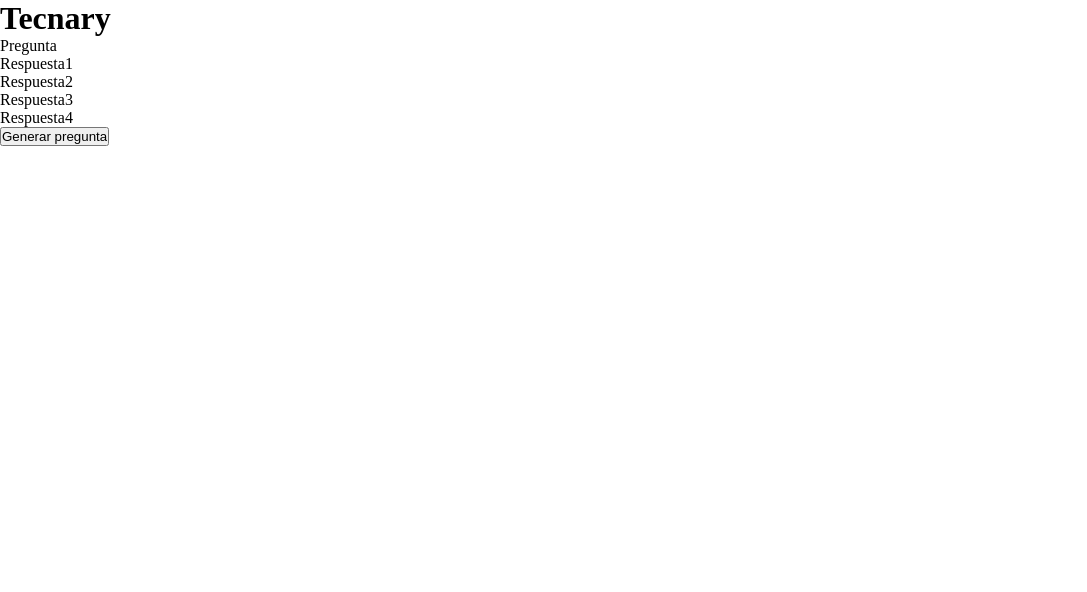
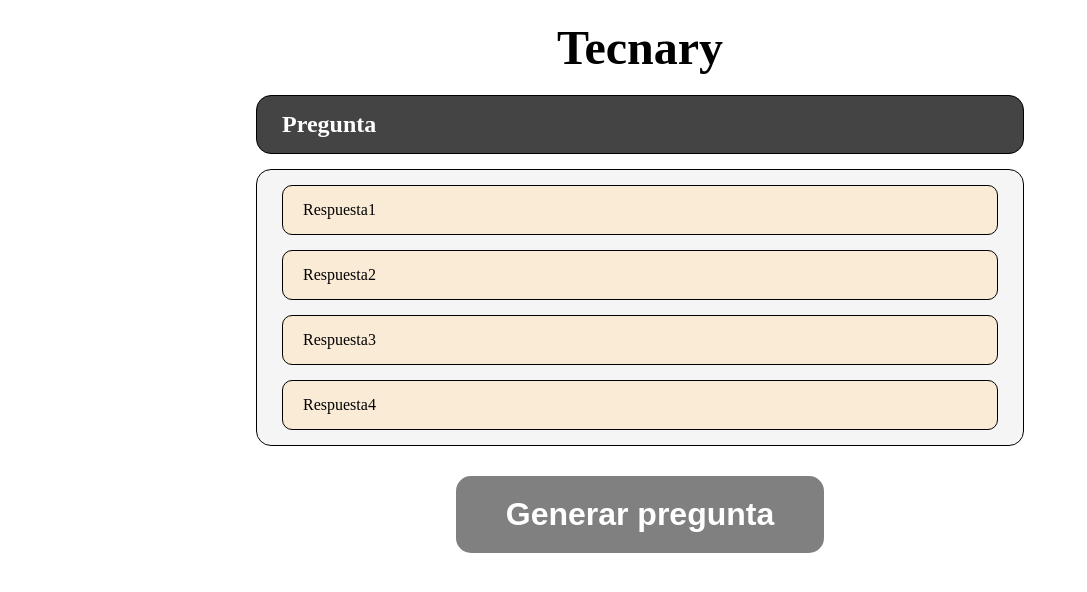
Before and after one commit to francobalich/Tecnary, a website: page public/index.html in a window 1280 px wide. Shown: the whole page, without its empty margins (0-1087 px from the left). Drawn offline with Linux system fonts and the light colour scheme.

Commit message:
Add main style

```diff
--- a/public/css/style.css
+++ b/public/css/style.css
@@ -6,3 +6,63 @@
 :root{
 
 }
+h1{
+    text-align: center;
+    padding: 20px;
+    font-size: 3rem;
+}
+
+.container{
+    display: flex;
+    flex-direction: column;
+}
+.preg__container{
+    display: flex;
+    flex-direction: column;
+    justify-content: space-evenly;
+    width: 60%;
+    margin: auto;
+    border: 1px solid black;
+    border-radius: 15px;
+    background-color: #444;
+    color: white;
+    font-weight: bold;
+    padding: 15px 25px;
+    margin-bottom: 15px;
+    font-size: 1.5rem;
+}
+
+
+.resp_container{
+    display: flex;
+    flex-direction: column;
+    justify-content: space-evenly;
+    width: 60%;
+    margin: auto;
+    border: 1px solid black;
+    border-radius: 15px;
+    background-color: whitesmoke;
+    padding: 15px 25px;
+}
+#resp1{
+    margin-top: 0px;
+}
+.resp__item{
+    background-color: antiquewhite;
+    border: 1px solid black;
+    display: inline-block;
+    padding: 15px 20px;
+    border-radius: 10px;
+    margin-top: 15px;
+}
+.btnGenPreg{
+    margin: auto;
+    margin-top: 30px;
+    border: none;
+    border-radius: 15px;
+    background-color: grey;
+    color: white;
+    padding: 20px 50px;
+    font-size: 2rem;
+    font-weight: bold;
+}
```
